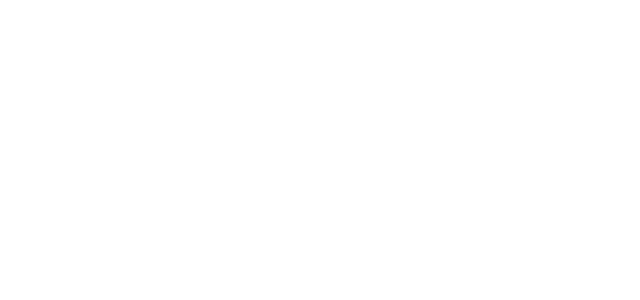
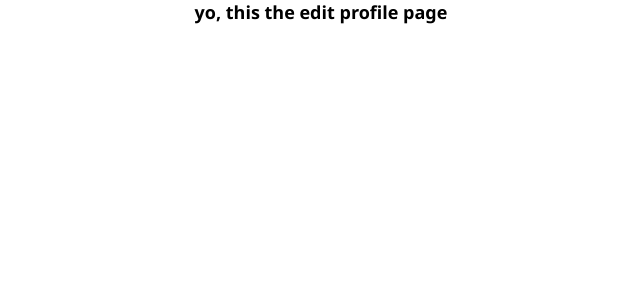
Before and after one commit to ClaytonWWilson/CS307-Team24, a React (Create React App) app in the folder twistter-frontend/: page /edit in a window 1280 px wide. Shown: the top 300 px of the page, without its empty margins (319-959 px from the left). Built offline with nearby package versions, Linux system fonts and the light colour scheme.

Commit message:
Added edit page.

```diff
--- a/twistter-frontend/src/App.js
+++ b/twistter-frontend/src/App.js
@@ -6,12 +6,13 @@
 import { BrowserRouter as Router } from 'react-router-dom';
 import Route from 'react-router-dom/Route';
 
-
+// Pages
 import home from './Home.js';
 import register from './Register.js';
 import login from './Login.js';
 import user from './pages/user';
 import writeMicroblog from './Writing_Microblogs.js';
+import edit from './pages/edit.js';
 
 class App extends Component {
   render() {
@@ -25,6 +26,7 @@
           <Route exact path="/login" component={login}/>
           <Route exact path="/user" component={user}/>
           <Route exact path="/home" component={writeMicroblog}/>
+          <Route exact path="/edit" component={edit}/>
         </div>
 
       </Router>
--- /dev/null
+++ b/twistter-frontend/src/pages/edit.js
@@ -0,0 +1,13 @@
+import React, { Component } from 'react'
+
+export class edit extends Component {
+    render() {
+        return (
+            <div>
+                <b>yo, this the edit profile page</b>
+            </div>
+        )
+    }
+}
+
+export default edit;
```
